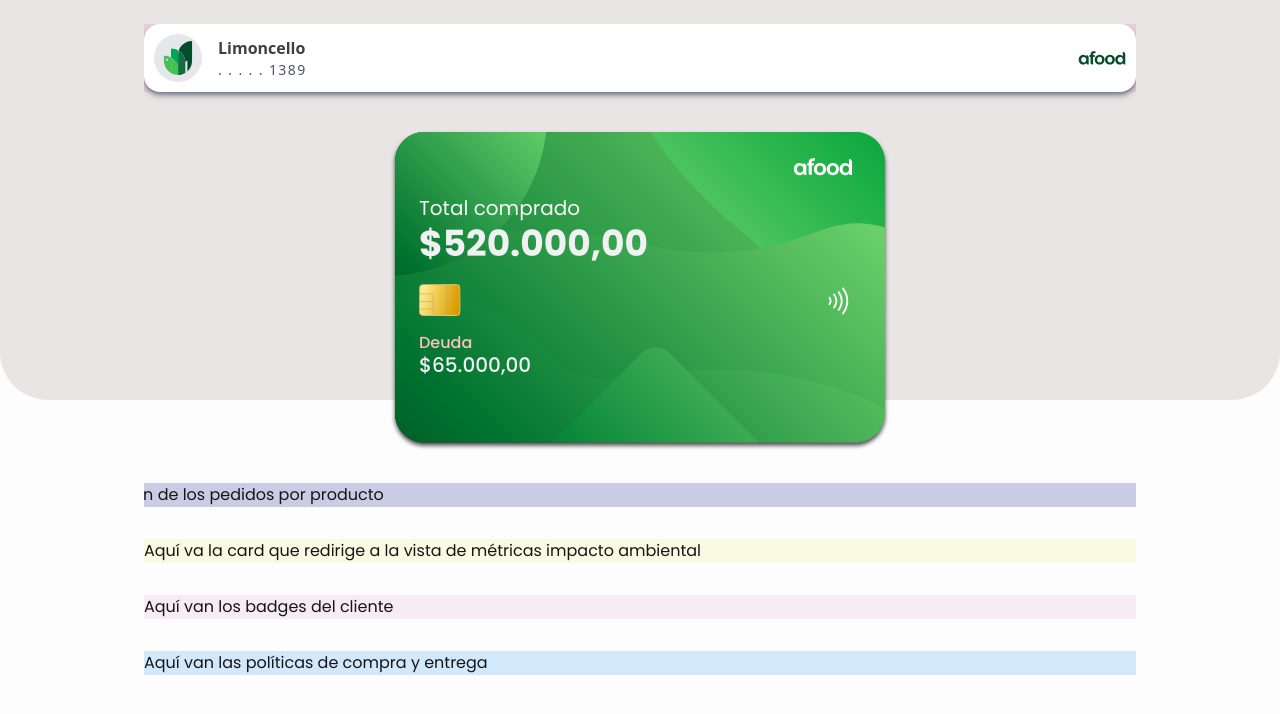
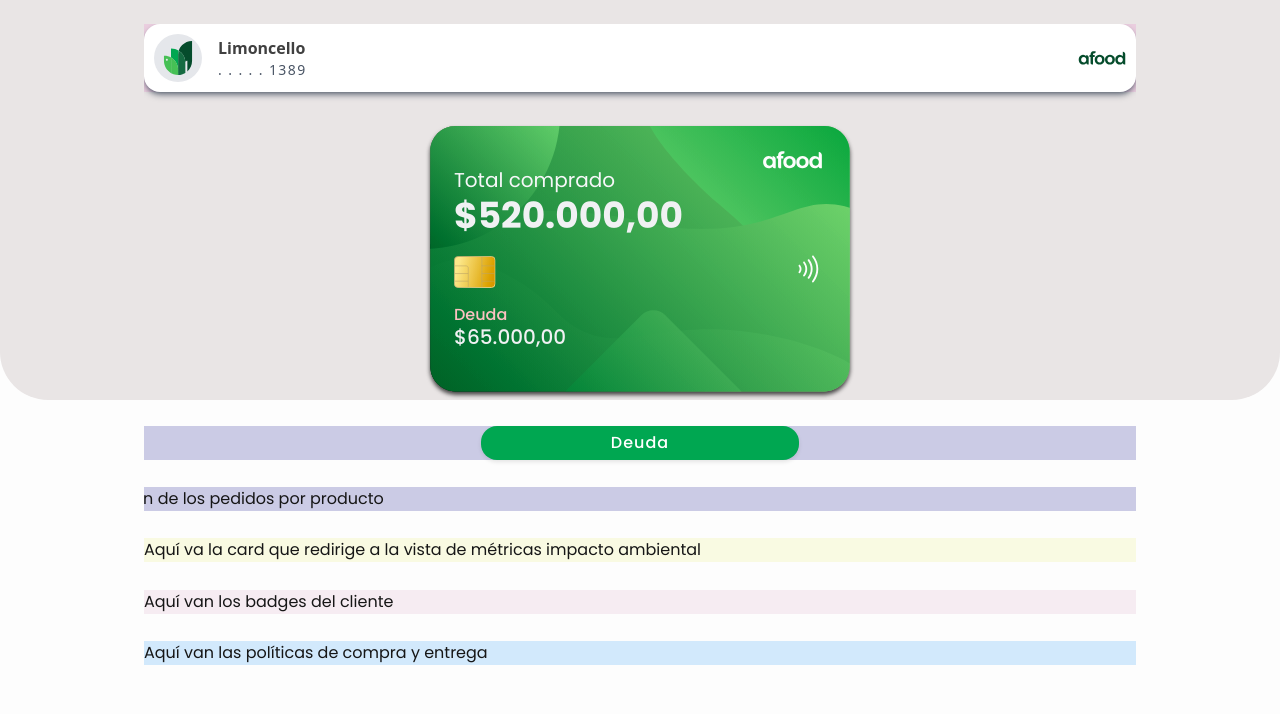
Before and after one commit to jmncamilo/afood-dash, a Next.js app: page /dashboard in a window 1280 px wide. Shown: the top 714 px of the page. Built offline with nearby package versions, Linux system fonts and the light colour scheme.

Commit message:
feat(client/dashboard): add button for debt details

```diff
--- a/src/app/dashboard/Dashboard.module.css
+++ b/src/app/dashboard/Dashboard.module.css
@@ -1,5 +1,5 @@
 .dashboardWrapper {
-    gap: 2rem;
+    gap: 1.7rem;
 }
 
 .dashboardWrapper::before {
@@ -42,7 +42,7 @@
     background-image: url("/card/base-card.svg");
     background-blend-mode: multiply;
     width: 100%;
-    max-width: 490px;
+    max-width: 420px;
     aspect-ratio: 3 / 2;
     background-size: contain;
     background-repeat: no-repeat;
@@ -143,6 +143,22 @@
     padding-right: 0;
 }
 
+.sectionButtonDetails {
+    background-color: rgba(0, 0, 128, 0.2);
+    display: flex;
+    justify-content: center;
+    align-items: center;
+    width: 100%;
+}
+
+.buttonDetails {
+    width: 32%;
+    border-radius: 1rem;
+    padding: 0.3rem 0.2rem;
+    font-weight: 500;
+    text-align: center;
+}
+
 .sectionSummaryOrders {
     background-color: rgba(0, 0, 128, 0.2);
 }
--- a/src/app/dashboard/page.js
+++ b/src/app/dashboard/page.js
@@ -8,7 +8,7 @@ export default function Dashboard() {
             {/* Contenedor donde vive el fondo gris */}
             <main className={`${styles.dashboardWrapper} max-w-7xl mx-auto flex flex-col overflow-hidden`}>
 
-                {/* Encabezado del usuario */}
+                {/* Encabezado del cliente */}
                 <header className={styles.customerHeader}>
                     <div className="flex items-center p-2.5 w-full bg-white rounded-2xl shadow-md shadow-gray-700/60 font-sans">
                         <div className="relative w-12 h-12 rounded-full bg-gray-200 mr-4 flex items-center justify-center overflow-hidden">
@@ -36,7 +36,7 @@ export default function Dashboard() {
                     </div>
                 </header>
 
-                {/* Sección de tarjeta / saldo / cuenta */}
+                {/* Sección afood card (total pagado - deuda) */}
                 <section className={styles.sectionCreditCard}>
                     <div className={styles.cardBase}>
                         <div className={styles.cardFirstColumn}>
@@ -59,22 +59,30 @@ export default function Dashboard() {
                     </div>
                 </section>
 
-                {/* Resumen semanal / pedidos / balances */}
+                {/* Sección con botón para ver detalles de la deuda */}
+                <section className={styles.sectionButtonDetails}>
+                    <button className={styles.buttonDetails} title={'Ver detalles de la deuda'}>
+                        Deuda
+                    </button>
+                </section>
+
+                {/* Sección resumen de pedidos */}
                 <section className={`${styles.sectionSummaryOrders} ${styles.sectionFullWidth}`}>
                     Aquí va el resumen de los pedidos por producto
+                {/* TODO: empezar con esto */}
                 </section>
 
-                {/* Impacto o estadísticas adicionales */}
+                {/* Sección impacto ambiental */}
                 <section className={styles.sectionCardEnvironment}>
                     Aquí va la card que redirige a la vista de métricas impacto ambiental
                 </section>
 
-                {/* Logros y badges */}
+                {/* Sección badges */}
                 <section className={styles.sectionAchievements}>
                     Aquí van los badges del cliente
                 </section>
 
-                {/* Políticas de pago y de entrega */}
+                {/* Sección política de pago y de entrega */}
                 <section className={styles.sectionPolicies}>
                     Aquí van las políticas de compra y entrega
                 </section>
--- a/src/app/globals.css
+++ b/src/app/globals.css
@@ -37,7 +37,7 @@ button {
     border-radius: 0.5rem;
     font-weight: 600;
     cursor: pointer;
-    transition: all 0.3s ease;
+    transition: all 0.16s ease-in-out;
     box-shadow: 0 2px 4px rgba(0, 0, 0, 0.1);
     letter-spacing: 1px;
 }
@@ -56,3 +56,8 @@ button:disabled {
     opacity: 0.5;
     cursor: not-allowed;
 }
+
+button:focus {
+    outline: none;
+    box-shadow: 0 0 0 2px #1fe881, 0 4px 8px rgba(0, 0, 0, 0.15);
+}
--- a/src/app/login/page.js
+++ b/src/app/login/page.js
@@ -46,7 +46,7 @@ export default function Login() {
                                 />
                             </div>
                             <label className="flex items-center gap-2 cursor-pointer self-start">
-                                <input type="checkbox" className="w-4 h-4 cursor-pointer accent-[#46BF55]" />
+                                <input type="checkbox" className="w-4 h-4 cursor-pointer accent-[#46BF55] focus:outline-none" />
                                 <span className="text-base text-gray-700">Recuérdame</span>
                             </label>
                             <button>INGRESAR</button>
```
